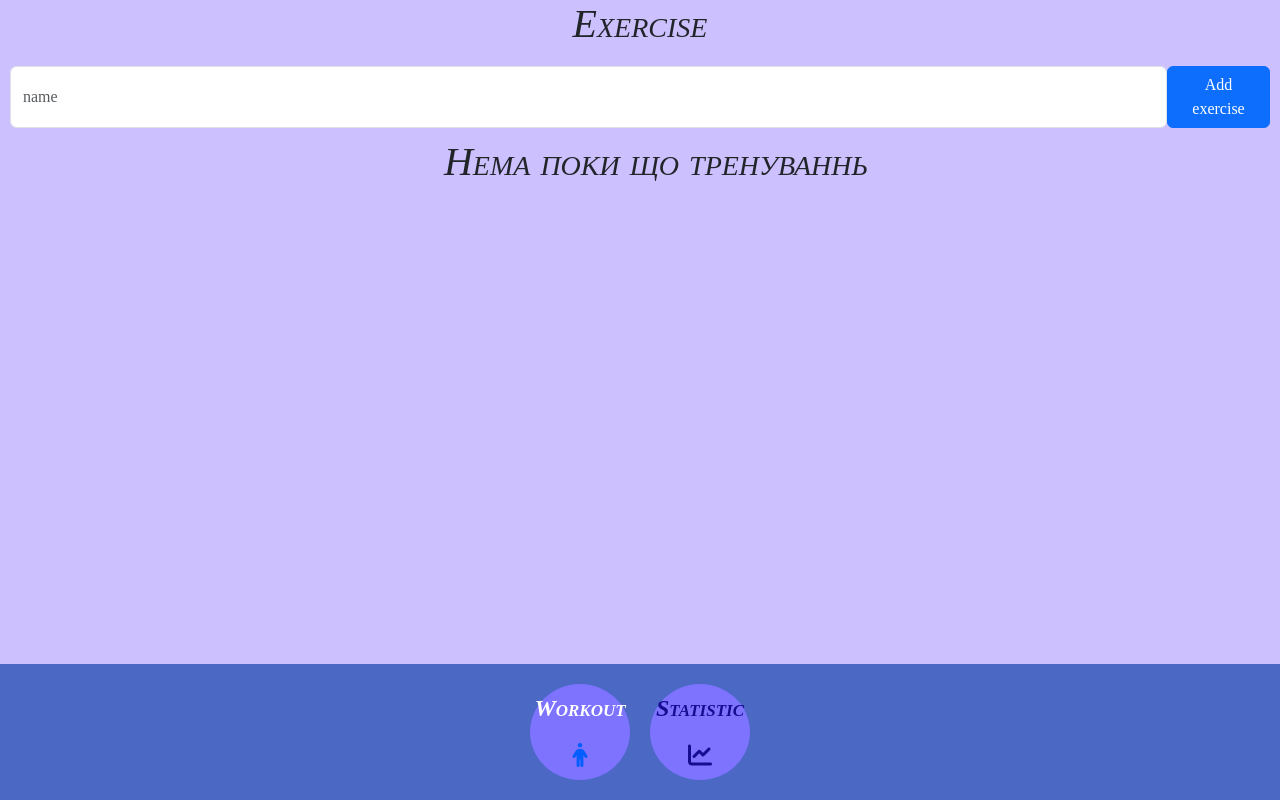
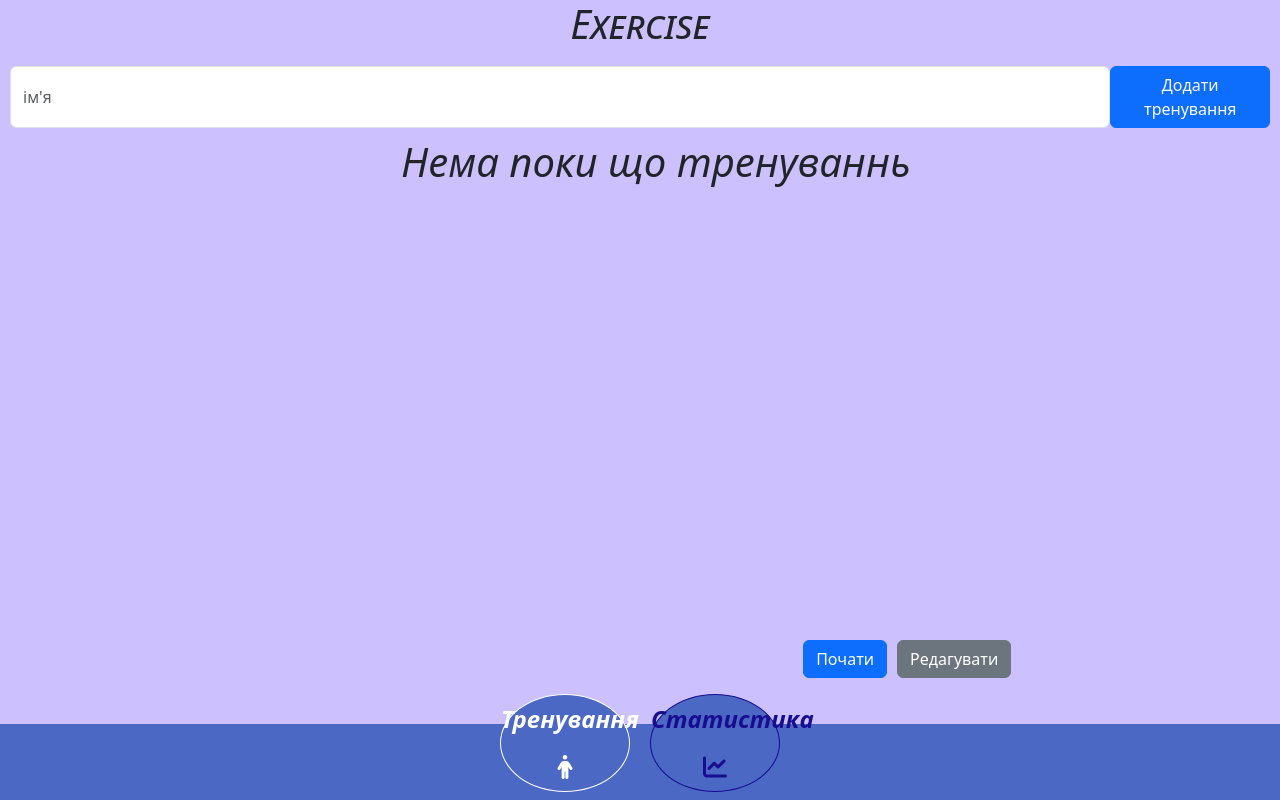
Before and after one commit to m1liaron/Workout, a React (Create React App) app in the folder my-app/: page /workout/exercise/1 in a window 1280 px wide. Built offline with nearby package versions, Linux system fonts and the light colour scheme.

Commit message:
handleRemoveLastSet

```diff
--- a/my-app/src/components/exercise/Exercise.jsx
+++ b/my-app/src/components/exercise/Exercise.jsx
@@ -53,10 +53,22 @@ const Exercise = ({ name, id, start, change}) => {
     }
 
     const handleAddSets = () => {
-        const newSet = { id: uuidv4(), repetitions: value };
+        const newSet = { setId: uuidv4(), repetitions: value }; // Generate a new UUID for the set
         setSetsList([...setsList, newSet]);
+        dispatch(addSets({ setId: newSet.setId, repetitions: value }));
         setRep(rep + 1);
-    };
+      };
+
+    const handleRemoveLastSet = () => {
+        if (setsList.length > 1) {
+          const lastSetId = setsList[setsList.length - 1].id;
+
+          dispatch(removeSets(lastSetId));
+
+          setSetsList(setsList.slice(0, setsList.length - 1));
+          setRep(rep - 1);
+        }
+      };
 
     return (
         <div style={{background: '#fff', padding: '10px'}}>
@@ -83,8 +95,9 @@ const Exercise = ({ name, id, start, change}) => {
                </div>
             </div>
             { activeMode ?
-                <div style={{ width: '100px', height: '80px', background: 'rgb(211 211 211)', borderRadius: '10px' }}>
-                    <button onClick={() => dispatch(removeExercise(id))} className="btn btn-primary">Remove</button>
+                <div style={{position: 'absolute', width: '100px', height: '150px', background: '#fff', borderRadius: '10px', right: '60px'}}>
+                    <button onClick={() => dispatch(removeExercise(id))} className="btn btn-primary">Видалити вправу</button>
+                    <button onClick={handleRemoveLastSet} className="btn btn-primary">Видалити підхід</button>
                 </div>
                 : null
             }
@@ -92,7 +105,7 @@ const Exercise = ({ name, id, start, change}) => {
         </div>
             { change && visSet ?
                 <div>
-<ul>
+                    <ul>
                         {setsList.map((set) => (
                             <li key={set.id} style={{
                                 display: 'flex',
--- a/my-app/src/components/navbar/NavBar.jsx
+++ b/my-app/src/components/navbar/NavBar.jsx
@@ -3,19 +3,21 @@ import { NavLink } from "react-router-dom";
 
 const NavBar = () => {
     const txt = {
+        position: 'relative',
         color: '#180D91',
         textDecoration: 'none',
         fontSize: '1.5rem',
-        width: '100px',
-        height: 'auto',
+        width: '130px',
         borderRadius: '100%',
-        background: 'rgb(126 115 255)'
+        background: 'rgb(75, 104, 197)',
+        border:'1px solid #000',
+        top:'-50px'
     }
 
     return (
         <div style={{
             position: 'fixed',
-            bottom: '0px',
+            bottom: '-62px',
             right: '0',
             width: '100%',
             background: '#4B68C5',
@@ -31,15 +33,15 @@ const NavBar = () => {
                 Home
             </NavLink> */}
             <NavLink
-                style={({ isActive }) => ({ ...txt, color: isActive ? '#ffff' : txt.color })}
+                style={({ isActive }) => ({ ...txt, color: isActive ? '#ffff' : txt.color, borderColor: isActive ? '#fff' : null })}
                 to='/workout'>
-                Workout
-                <i className="fa-solid fa-person" style={{color: '#005eff'}}></i>
+                Тренування
+                <i className="fa-solid fa-person"></i>
             </NavLink>
             <NavLink
-                style={({ isActive }) => ({ ...txt, color: isActive ? '#ffff' : txt.color })}
+                style={({ isActive }) => ({ ...txt, color: isActive ? '#ffff' : txt.color, borderColor: isActive ? '#fff' : null })}
                 to='/statistic'>
-                Statistic
+                Статистика
                 <i class="fa-solid fa-chart-line" ></i>
             </NavLink>
         </div>
--- a/my-app/src/components/pages/workoutPage/WorkoutPage.jsx
+++ b/my-app/src/components/pages/workoutPage/WorkoutPage.jsx
@@ -26,7 +26,7 @@ const WorkoutPage = () => {
 
     return (
         <div style={{padding: '20px'}}>
-            <h1>Workout</h1>
+            <h1>Тренування</h1>
             <WorkoutList />
             {/* <div style={addWorkout}>
                 <div style={penDiv}>
--- /dev/null
+++ b/my-app/src/components/statistic/Statistic.jsx
@@ -0,0 +1,6 @@
+
+const Statistic = () => {
+
+}
+
+export default Statistic;
--- a/my-app/src/components/workout/Workout.jsx
+++ b/my-app/src/components/workout/Workout.jsx
@@ -10,7 +10,7 @@ const Workout = ({ name, id }) => {
         <LINK to={`/workout/exercise/${id}`} style={{textDecoration: 'none'}}>
             <p>{name}</p>
         </LINK>
-        <button onClick={() => dispatch(removeWorkout(id))}>Remove</button>
+        <button className='btn btn-primary' onClick={() => dispatch(removeWorkout(id))}>Видалити</button>
         </div>
     )
 }
--- a/my-app/src/components/workoutExerciseList/WorkoutExerciseList.jsx
+++ b/my-app/src/components/workoutExerciseList/WorkoutExerciseList.jsx
@@ -6,8 +6,8 @@ import Exercise from '../exercise/Exercise';
 
 const fixedDiv = {
     position: 'fixed',
-    bottom: '20px',
-    right: '20%'
+    bottom: '122px',
+    right: '21%'
 }
 
 const WorkoutExerciseList = ({ workoutId}) => {
@@ -17,7 +17,7 @@ const WorkoutExerciseList = ({ workoutId}) => {
   const [change, setChange] = useState(false);
   const dispatch = useDispatch();
 
-  const handleAddExercise = () => {
+  const handleAddExercise = (e) => {
     const newExercise = {
       name: value === '' ? 'New training' : value,
       id: uuidv4(),
@@ -35,7 +35,7 @@ const WorkoutExerciseList = ({ workoutId}) => {
     <div style={{display: 'flex', marginBottom:'10px'}}>
         <input
       type="text"
-      placeholder='name'
+      placeholder="ім'я"
       value={value}
       onChange={(e) => setValue(e.target.value)}
       className="form-control"
@@ -44,7 +44,7 @@ const WorkoutExerciseList = ({ workoutId}) => {
         onClick={handleAddExercise}
         className="btn btn-primary"
       >
-        Add exercise
+        Додати тренування
       </button>
     </div>
     <div>
--- a/my-app/src/components/workoutList/WorkoutList.jsx
+++ b/my-app/src/components/workoutList/WorkoutList.jsx
@@ -12,7 +12,7 @@ const WorkoutList = () => {
 
   const handleAddWorkout = () => {
     const newWorkout = {
-      name: value === '' ? 'New training' : value,
+      name: value === '' ? 'Нове тренування' : value,
       id: uuidv4()
     };
 
@@ -24,7 +24,7 @@ const WorkoutList = () => {
     <>
       <input
         type="text"
-        placeholder='name'
+        placeholder="ім'я"
         value={value}
         onChange={(e) => setValue(e.target.value)}
         style={{marginBottom: '20px'}}
@@ -33,7 +33,7 @@ const WorkoutList = () => {
       <button
         onClick={handleAddWorkout}
         className="btn btn-primary"
-     >Add workout</button>
+     >Додати тренування</button>
       <UL
         className="list-group"
       >
--- a/my-app/src/components/workoutList/WorkoutList.styled.js
+++ b/my-app/src/components/workoutList/WorkoutList.styled.js
@@ -1,7 +1,6 @@
 import styled from "@emotion/styled";
 
 export const UL = styled.ul`
-    display:flex;
     flex-wrap: wrap;
     height:auto;
     border-radius: 40px;
--- a/my-app/src/index.css
+++ b/my-app/src/index.css
@@ -1,6 +1,7 @@
 body{
     margin: 0;
     font: italic small-caps bold 16px/2 cursive;
+    font-family: system-ui;
     background: rgba(90, 53, 253, 0.306);
 }
 ul, li{
--- a/my-app/src/redux/sets/setsSlice.js
+++ b/my-app/src/redux/sets/setsSlice.js
@@ -12,8 +12,9 @@ const setsSlice = createSlice({
             state.sets = [...state.sets, action.payload];
         },
         removeSets(state, action) {
-            state.sets = state.sets.filter(item => item.id !== action.payload);
-        }
+            const setIdToRemove = action.payload;
+            state.sets = state.sets.filter(item => item.id !== setIdToRemove);
+          }
     }
 })
 
```
